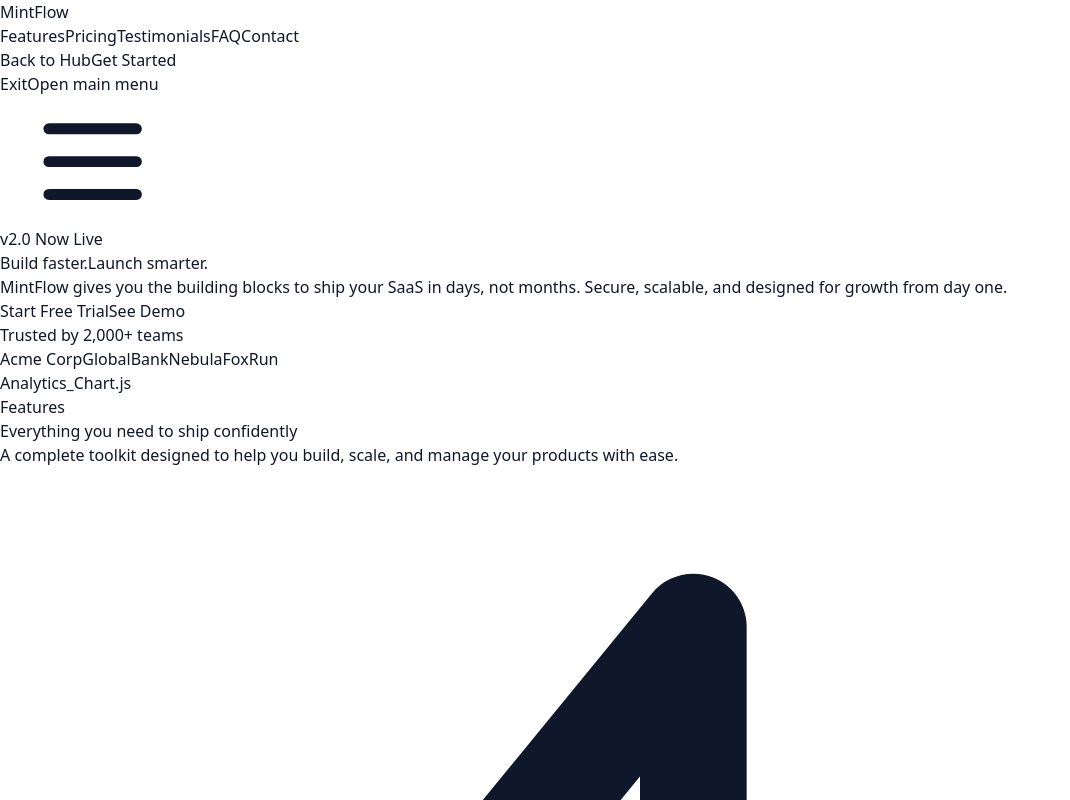
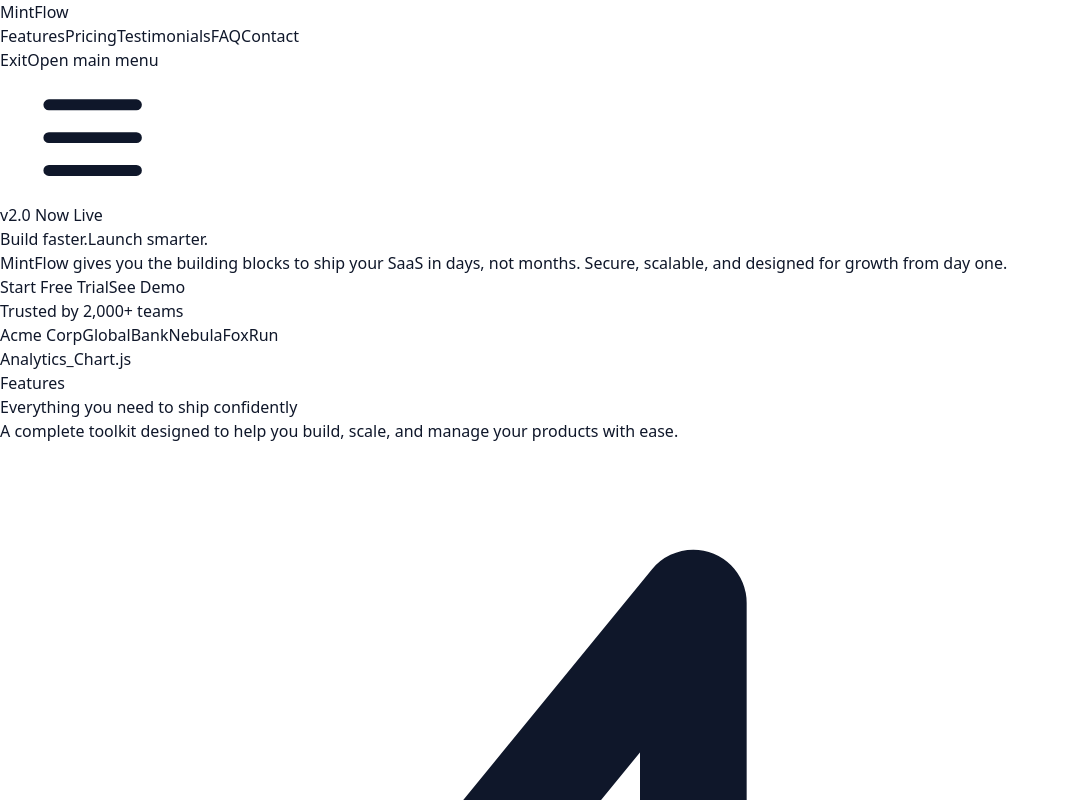
Before and after one commit to kaustubhhhh7/PageMint, a React (Vite) app: page /ui/01 in a window 1280 px wide. Shown: the top 800 px of the page, without its empty margins (0-1070 px from the left). Built offline with nearby package versions, Linux system fonts and the light colour scheme.

Commit message:
feat: replace nav buttons with floating back-to-hub

```diff
--- /dev/null
+++ b/src/components/common/BackToHub.jsx
@@ -0,0 +1,26 @@
+import React from 'react';
+import { Link } from 'react-router-dom';
+
+const BackToHub = () => {
+    return (
+        <Link
+            to="/"
+            className="fixed bottom-8 right-8 z-[100] group"
+            aria-label="Back to Hub"
+        >
+            <div className="absolute inset-0 bg-indigo-600 rounded-full blur opacity-40 group-hover:opacity-60 transition-opacity duration-300 animate-pulse"></div>
+            <div className="relative flex items-center gap-2 bg-white border border-indigo-100 pl-4 pr-5 py-3 rounded-full shadow-lg shadow-indigo-200/50 hover:shadow-xl hover:shadow-indigo-300/50 hover:-translate-y-1 transition-all duration-300">
+                <div className="flex items-center justify-center w-8 h-8 rounded-full bg-indigo-50 text-indigo-600 group-hover:bg-indigo-600 group-hover:text-white transition-colors duration-300">
+                    <svg className="w-4 h-4 transform group-hover:-translate-x-0.5 transition-transform" fill="none" viewBox="0 0 24 24" stroke="currentColor">
+                        <path strokeLinecap="round" strokeLinejoin="round" strokeWidth={2} d="M10 19l-7-7m0 0l7-7m-7 7h18" />
+                    </svg>
+                </div>
+                <span className="font-bold text-slate-700 group-hover:text-indigo-600 transition-colors">
+                    Back to Hub
+                </span>
+            </div>
+        </Link>
+    );
+};
+
+export default BackToHub;
--- a/src/components/ui01/UI01Navbar.jsx
+++ b/src/components/ui01/UI01Navbar.jsx
@@ -45,14 +45,6 @@ const UI01Navbar = () => {
                                 {link.name}
                             </a>
                         ))}
-                        <div className="flex items-center space-x-4 pl-4 border-l border-slate-200">
-                            <Link to="/" className="text-sm font-medium text-slate-500 hover:text-indigo-600">
-                                Back to Hub
-                            </Link>
-                            <Button variant="primary" className="py-2 px-4 shadow-indigo-200 shadow-lg hover:shadow-indigo-300">
-                                Get Started
-                            </Button>
-                        </div>
                     </div>
 
                     {/* Mobile Menu Button */}
--- a/src/pages/ui/UI01.jsx
+++ b/src/pages/ui/UI01.jsx
@@ -7,6 +7,7 @@ import UI01Testimonials from '../../components/ui01/UI01Testimonials';
 import UI01FAQ from '../../components/ui01/UI01FAQ';
 import UI01Contact from '../../components/ui01/UI01Contact';
 import UI01Footer from '../../components/ui01/UI01Footer';
+import BackToHub from '../../components/common/BackToHub';
 
 const UI01 = () => {
     return (
@@ -21,6 +22,7 @@ const UI01 = () => {
                 <UI01Contact />
             </div>
             <UI01Footer />
+            <BackToHub />
         </div>
     );
 };
```
